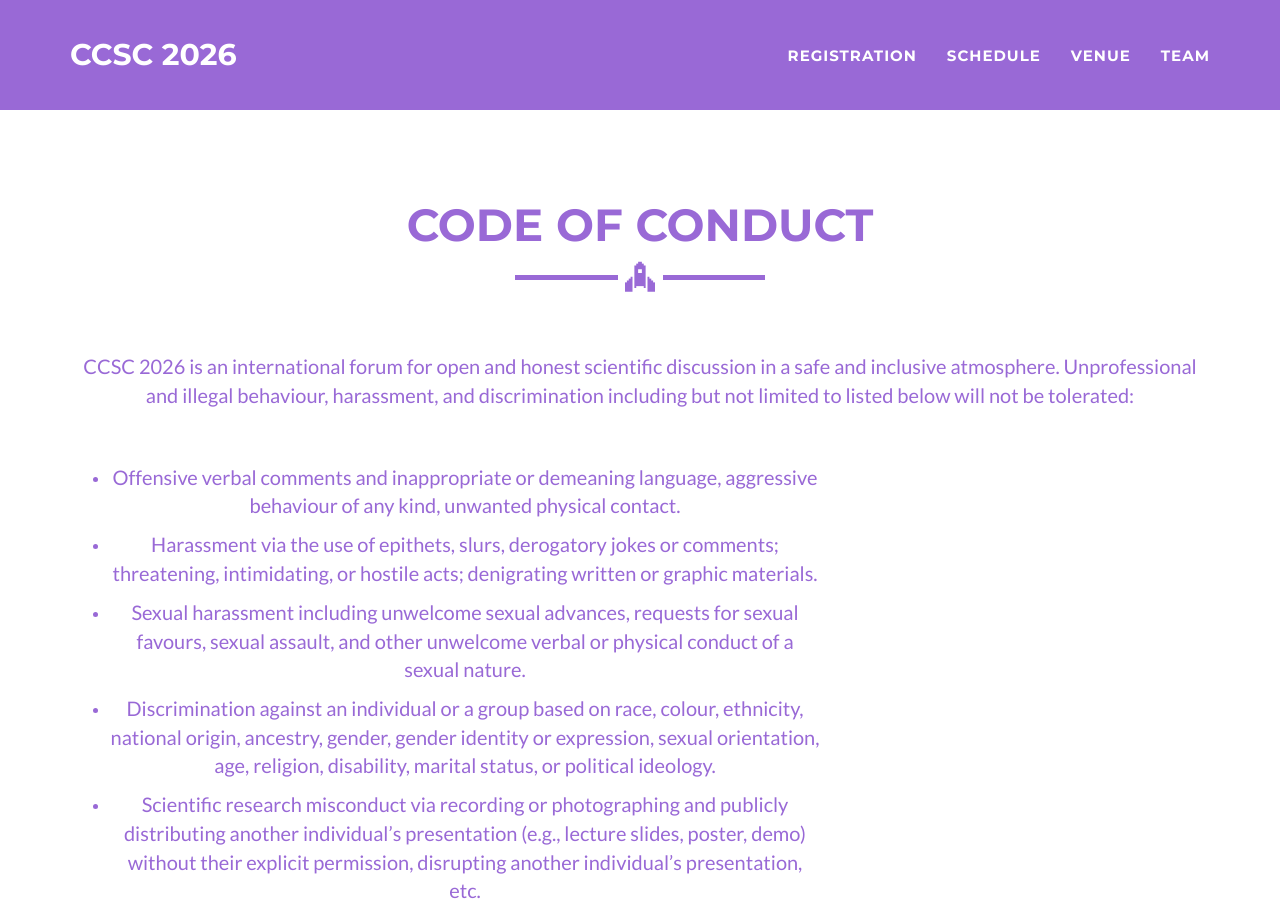
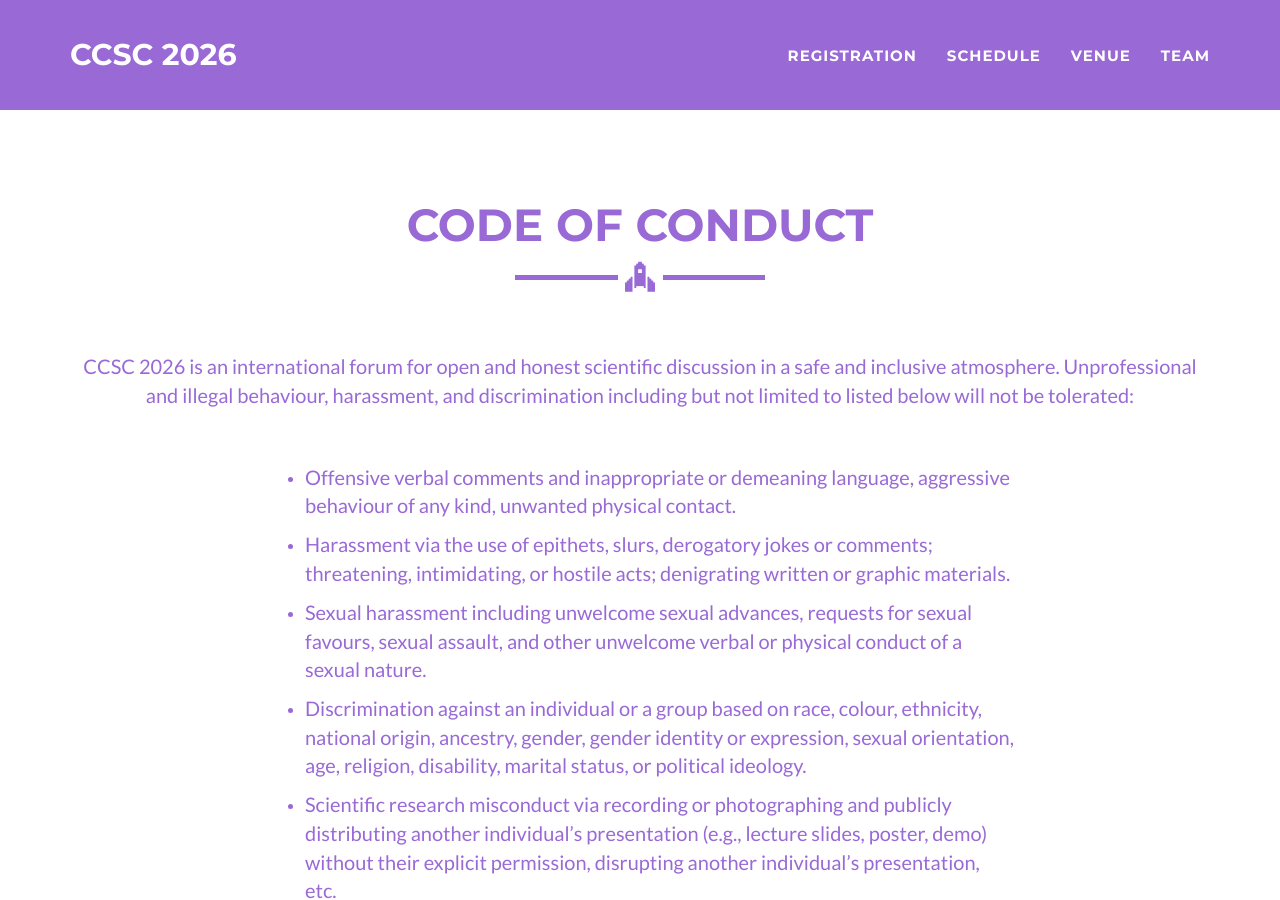
Before and after one commit to ccsc2026/ccsc2026.github.io, a Jekyll site: the page built from coc.html, in a window 1280 px wide and 900 px high. Built offline with Jekyll 4.4.1, drawn with Linux system fonts in a browser that asks for light colours.

Commit message:
Update coc.html

```diff
--- a/coc.html
+++ b/coc.html
@@ -22,7 +22,10 @@ title: Code of Conduct
     </div>
     <br><br>
     <div class="row">
-      <div class="col-lg-8 text-center">
+      <div class="col-lg-2 ">
+
+      </div>
+      <div class="col-lg-8">
           <ul>
             <li><p>Offensive verbal comments and inappropriate or demeaning language, aggressive behaviour of any kind, unwanted physical contact.</p></li>
             <li><p>Harassment via the use of epithets, slurs, derogatory jokes or comments; threatening, intimidating, or hostile acts; denigrating written or graphic materials.</p></li>
@@ -30,6 +33,9 @@ title: Code of Conduct
             <li><p>Discrimination against an individual or a group based on race, colour, ethnicity, national origin, ancestry, gender, gender identity or expression, sexual orientation, age, religion, disability, marital status, or political ideology.</p></li>
             <li><p>Scientific research misconduct via recording or photographing and publicly distributing another individual’s presentation (e.g., lecture slides, poster, demo) without their explicit permission, disrupting another individual’s presentation, etc.</p></li>
           </ul>
+      </div>
+      <div class="col-lg-2 ">
+
       </div>
     </div>
     <br><br>
```
